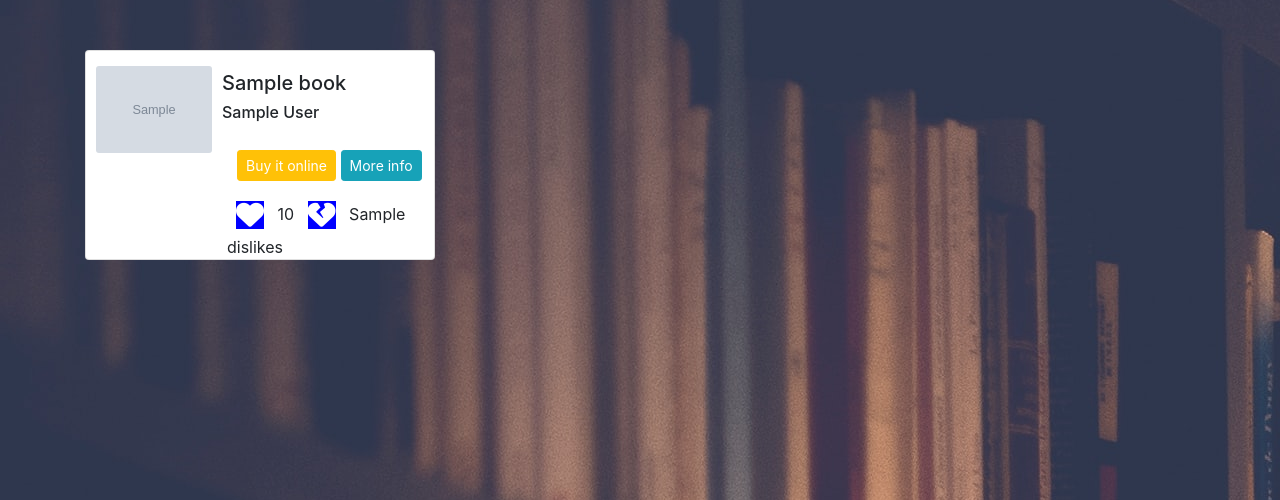
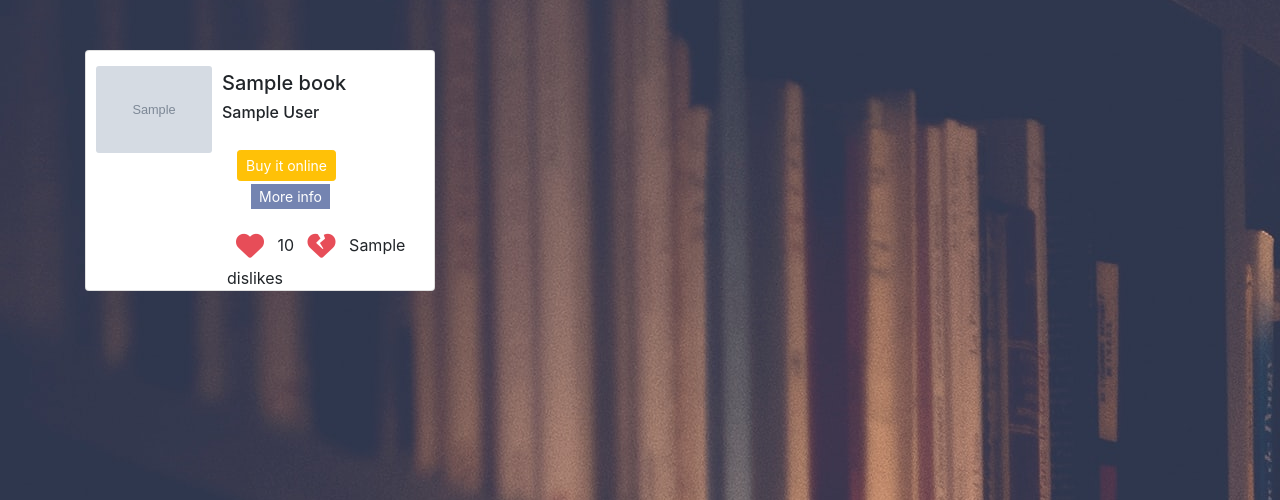
Before and after one commit to Code-Institute-Submissions/BookLiker, a Flask app: page / in a window 1280 px wide. Shown: the part 56-556 px from the top of the page. Run offline with Flask 2, Linux system fonts and the light colour scheme; grey boxes marked "Sample" are stand-in pictures; a database or web service that is not in the repository returns one stand-in record (values such as "Sample title"); some libraries are stand-ins or nearby versions.

Commit message:
changed colours on cards and amend grid layout on the about book card on lg screen

```diff
--- a/static/css/main.css
+++ b/static/css/main.css
@@ -15,14 +15,13 @@ body {
   border-bottom: none;
 }
 
-
-
 a {
   color: white;
 }
 
 i {
-  background-color: blue;
+  color: #e74d58;
+  background: none;
 }
 
 .sm-card {
@@ -58,6 +57,6 @@ h1 {
   display: none;
 }
 
-.sub-drop {
-  margin-top: 15px;
+.button-info {
+  background: #2f374e;
 }
--- a/templates/aboutbook.html
+++ b/templates/aboutbook.html
@@ -45,14 +45,14 @@
     {% endblock %} {% block content %}
     <div class="card mb-3" style="max-width: fit-content;">
       <div class="row no-gutters">
-        <div class="col-md-3">
+        <div id="img-about" class="col-md-3 col-lg-4">
           <img
             src="{{book.image_url}}"
             class="card-img"
             alt="Book Cover Image"
           />
         </div>
-        <div class="col-md-9">
+        <div id="content-about" class="col-md-9 col-lg-8">
           <div class="card-body">
             <h2 class="card-title" style="text-align: center;">
               {{book.title}}
--- a/templates/books.html
+++ b/templates/books.html
@@ -35,10 +35,16 @@
                 >
               </button>
 
-              <button class="btn btn-sm btn-info info-button">
+              <button class="btn btn-sm info-button">
                 <a
                   href="{{ url_for('about_book', book_id=book._id) }}"
-                  style="text-decoration: none;"
+                  style="
+                    text-decoration: none;
+                    padding: 4px 8px 4px 8px;
+                    margin: 5px 5px 5px 5px;
+                    background: #7484b1;
+                    color: white;
+                  "
                   >More info</a
                 >
               </button>
@@ -46,14 +52,20 @@
             <div class="votes">
               <button class="btn btn-sm like-button">
                 <a href="{{ url_for('like_this', book_id=book._id) }}"
-                  ><i class="fas fa-heart fa-2x"></i
+                  ><i
+                    class="fa fa-heart fa-2x"
+                    style="color: #e74d58; background: none;"
+                  ></i
                 ></a>
               </button>
               <span>{{book.likes}}</span>
 
               <button class="btn btn-sm dislike-button">
                 <a href="{{ url_for('dislike_this', book_id=book._id) }}"
-                  ><i class="fas fa-heart-broken fa-2x"></i
+                  ><i
+                    class="fa fa-heart-broken fa-2x"
+                    style="color: #e74d58; background: none;"
+                  ></i
                 ></a>
               </button>
               <span>{{book.dislikes}}</span>
```
